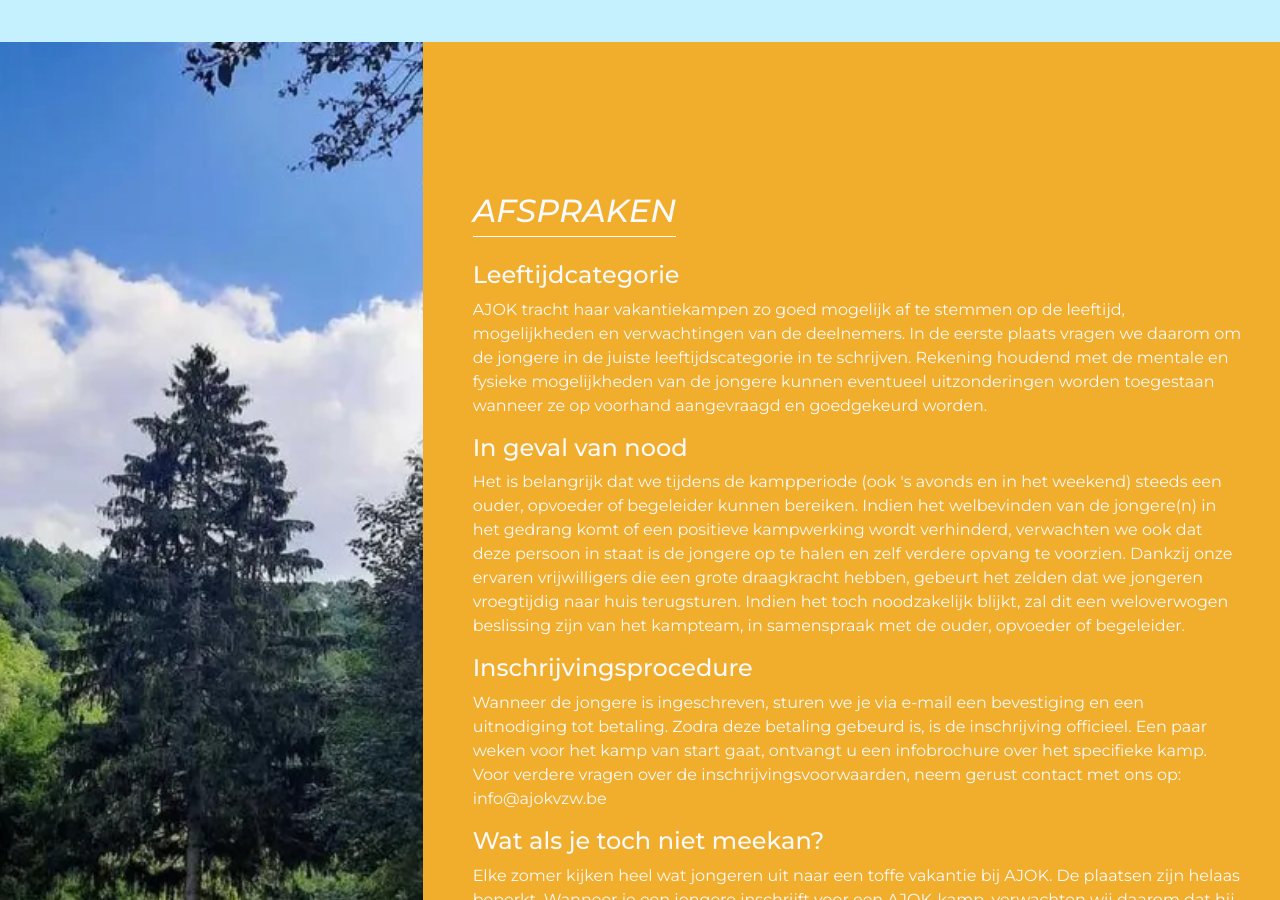
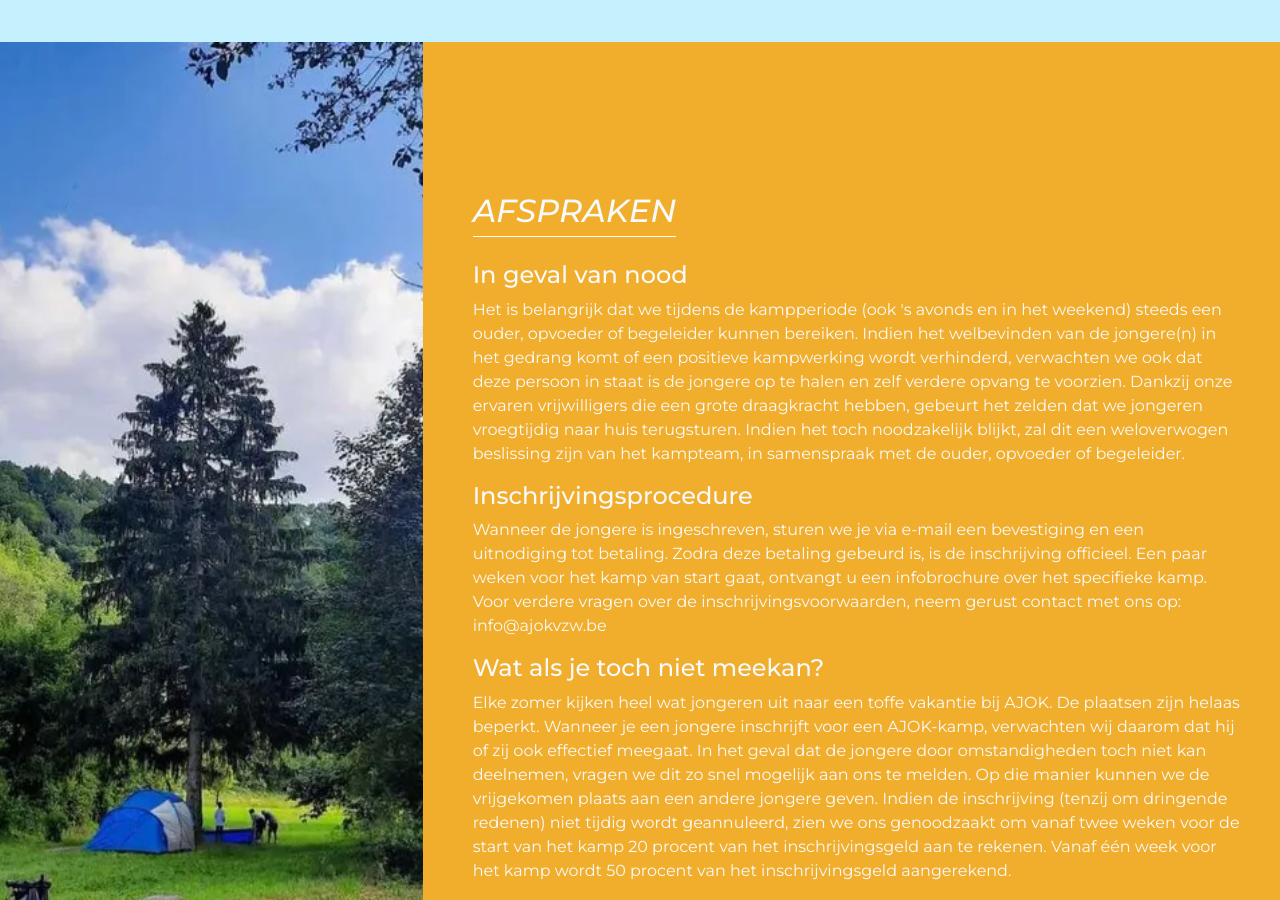
Before and after one commit to arnodeceuninck/ajok-website, a Jekyll site: the page built from op-kamp-hoe-wat.html, in a window 1280 px wide and 900 px high, scrolled down 303 px. Built offline with Jekyll 4.4.1, drawn with Linux system fonts in a browser that asks for light colours; nearby versions of some CDN libraries.

Commit message:
No more leeftijdscategorie

```diff
--- a/op-kamp-hoe-wat.html
+++ b/op-kamp-hoe-wat.html
@@ -16,10 +16,7 @@ title: "Op Kamp: Hoe en wat?"
 {% include section-img-left.html
     title="Afspraken"
     id="afspraken"
-    text="<h4>Leeftijdcategorie</h4>
-          <p>AJOK tracht haar vakantiekampen zo goed mogelijk af te stemmen op de leeftijd, mogelijkheden en verwachtingen van de deelnemers. In de eerste plaats vragen we daarom om de jongere in de juiste leeftijdscategorie in te schrijven. Rekening houdend met de mentale en fysieke mogelijkheden van de jongere kunnen eventueel uitzonderingen worden toegestaan wanneer ze op voorhand aangevraagd en goedgekeurd worden.</p>
-
-          <h4>In geval van nood</h4>
+    text="<h4>In geval van nood</h4>
           <p>Het is belangrijk dat we tijdens de kampperiode (ook 's avonds en in het weekend) steeds een ouder, opvoeder of begeleider kunnen bereiken. Indien het welbevinden van de jongere(n) in het gedrang komt of een positieve kampwerking wordt verhinderd, verwachten we ook dat deze persoon in staat is de jongere op te halen en zelf verdere opvang te voorzien. Dankzij onze ervaren vrijwilligers die een grote draagkracht hebben, gebeurt het zelden dat we jongeren vroegtijdig naar huis terugsturen. Indien het toch noodzakelijk blijkt, zal dit een weloverwogen beslissing zijn van het kampteam, in samenspraak met de ouder, opvoeder of begeleider.</p>
 
           <h4>Inschrijvingsprocedure</h4>
```
